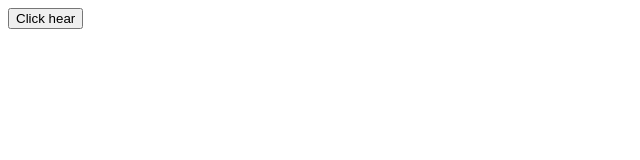
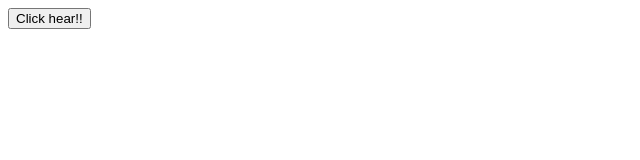
Before and after one commit to ramesh-avula/Rep-Name, a plain HTML site: page index.html in a window 1280 px wide. Shown: the full height of the page, 0-640 px from the left. Drawn offline with Linux system fonts and the light colour scheme.

Commit message:
second chage

```diff
--- a/index.html
+++ b/index.html
@@ -1,5 +1,5 @@
 <html>
 <body>
-    <button type="button" onclick= "alert('Ramesh Babu')">Click hear</button>
+    <button type="button" onclick= "alert('Ramesh Babu')">Click hear!!</button>
 </body>
 </html>
```
